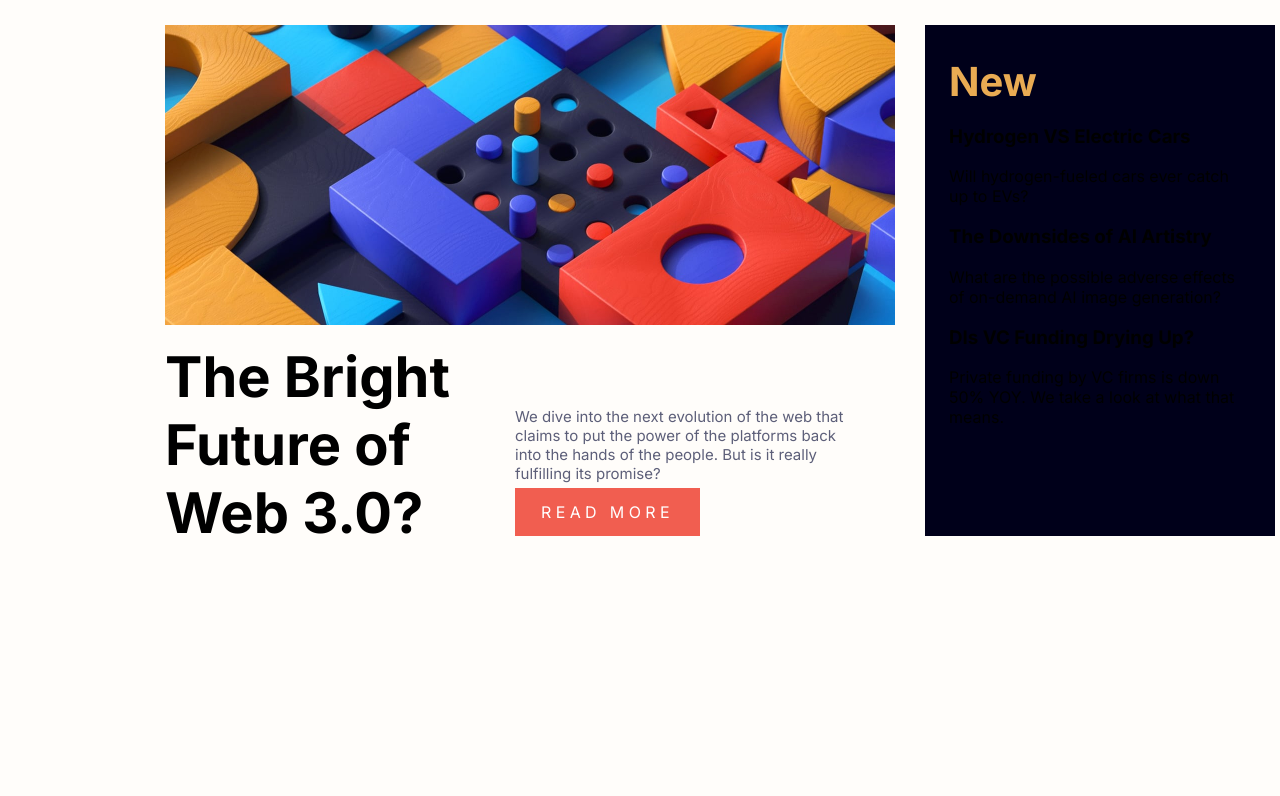
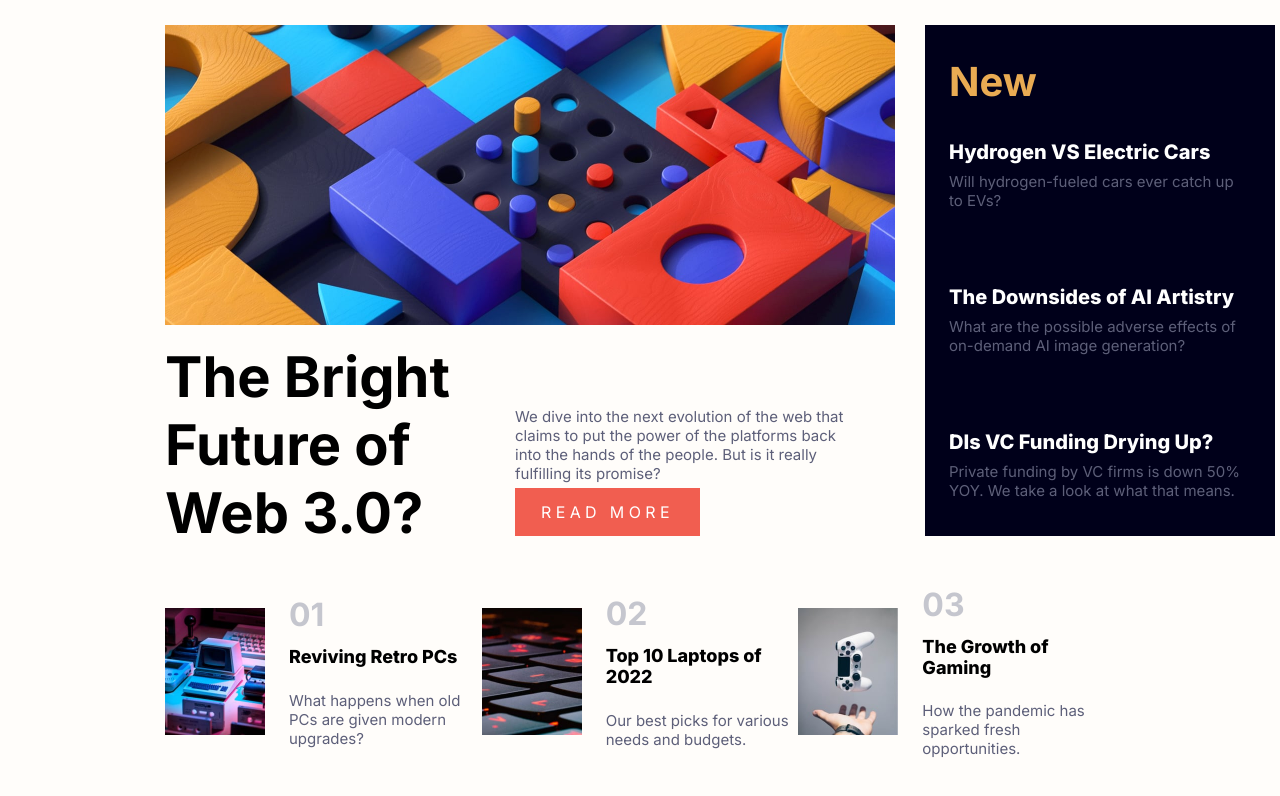
Before and after one commit to ds174/news-homepage, a plain HTML site: page index.html in a window 1280 px wide. Shown: the part 112-908 px from the top of the page. Drawn offline with Linux system fonts and the light colour scheme.

Commit message:
added footer articles section

```diff
--- a/index.html
+++ b/index.html
@@ -54,44 +54,54 @@
 
       <div class="right-part-content">
         <h2 class="right__part__heading">New</h2>
-
-        <section class="right__article">
+        <section class="right-part-articles">
+        <div class="right__article" id="article-1">
           <h3 class="right__article__heading">Hydrogen VS Electric Cars</h3>
           <p class="right__article__paragraph">Will hydrogen-fueled cars ever catch up to EVs?</p>
-        </section>
+        </div>
 
-        <section class="right__article">
+        <div class="right__article" id="article-2">
           <h3 class="right__article__heading">The Downsides of AI Artistry</h3>
           <p class="right__article__paragraph">What are the possible adverse effects of on-demand AI image generation?
           </p>
-        </section>
+        </div>
 
-        <section class="right__article">
+        <div class="right__article" id="article-3">
           <h3 class="right__article__heading">DIs VC Funding Drying Up?</h3>
           <p class="right__article__paragraph">Private funding by VC firms is down 50% YOY. We take a look at what
             that
             means.</p>
+          </div>
         </section>
-      </div>
+      </>
     </section>
     </div>
     <section class="articles">
       <article class="footer__article">
+        <img src="assets/images/image-retro-pcs.jpg" alt="">
+        <div class="footer__article__description">
         <div class="footer__article__number">01</div>
         <h4 class="footer__article__heading">Reviving Retro PCs</h4>
         <p class="footer__article__text">What happens when old PCs are given modern upgrades?</p>
+        </div>
       </article>
 
       <article class="footer__article">
+        <img src="assets/images/image-top-laptops.jpg" alt="">
+        <div class="footer__article__description">
         <div class="footer__article__number">02</div>
         <h4 class="footer__article__heading">Top 10 Laptops of 2022</h4>
         <p class="footer__article__text">Our best picks for various needs and budgets.</p>
+        </div>
       </article>
 
       <article class="footer__article">
+        <img src="assets/images/image-gaming-growth.jpg" alt="">
+        <div class="footer__article__description">
         <div class="footer__article__number">03</div>
         <h4 class="footer__article__heading">The Growth of Gaming</h4>
         <p class="footer__article__text">How the pandemic has sparked fresh opportunities.</p>
+        </div>
       </article>
     </section>
   </main>
--- a/scss/_articles.scss
+++ b/scss/_articles.scss
@@ -1,3 +1,48 @@
-.articles {
+/* .articles {
   visibility: hidden;
-}
+} */
+
+ .articles {
+      margin-top: 4.438rem;
+      display: flex;
+      align-items: center;
+      justify-content: space-between;
+
+      .footer__article {
+        width: 21.875rem;
+        height: 8.063rem;
+        padding: 0;
+        display: flex;
+        align-items: center;
+        justify-content: space-between;
+
+          &__description {
+            margin-left: 1.5rem;
+            padding: 0%;
+          }
+
+          &__number {
+          font-size: 2rem;
+          font-weight: bold;
+          color: $grayish-blue;
+          }
+
+          &__heading {
+            margin-top: 0.75rem;
+            font-size: 1.125rem;
+            font-weight: 800;
+          }
+
+          &__text {
+            margin-top: 0.563rem;
+            font-size: 0.938rem;
+            color: $dark-grayish-blue;
+            margin-bottom: 0;
+          }
+      }
+
+      img {
+        width: 6.25rem;
+        height: 7.938rem;
+      }
+  }
--- a/scss/_middlesection.scss
+++ b/scss/_middlesection.scss
@@ -64,21 +64,56 @@
     #main_paragraph {
       position: relative;
     }
+
+
   }
 }
 .right-part-content {
   width: 21.875rem;
   height: 31.938rem;
   background-color: $very-dark-blue;
+  color: white;
   padding: 2rem 1.5rem 2rem 1.5rem;
   box-sizing: border-box;
   position: absolute;
   right: 0;
   top: 0;
 
+  .right-part-articles {
+    margin-top: 2.125rem;
+    margin-bottom: 2rem;
+  }
+
   .right__part__heading {
     font-size: 2.5rem;
     color: $soft-orange;
     margin: 0;
   }
+  .right__article {
+    width: 18.875rem;
+    height: 5.25rem;
+    &#article-2,
+    &#article-3 {
+      margin-top: 3.813rem;
+    }
+
+    &__paragraph {
+      margin-top: 0.5rem;
+      color: $dark-grayish-blue;
+      font-size: 0.938rem;
+      font-weight: 400;
+    }
+
+    &__heading {
+      font-weight: 800;
+      font-size: 1.25rem;
+      color: white;
+      margin: 0;
+
+      &:hover {
+        cursor: pointer;
+        color: $soft-orange;
+      }
+    }
+  }
 }
```
Also changed, not shown: dist/main.css, 1 other file.
